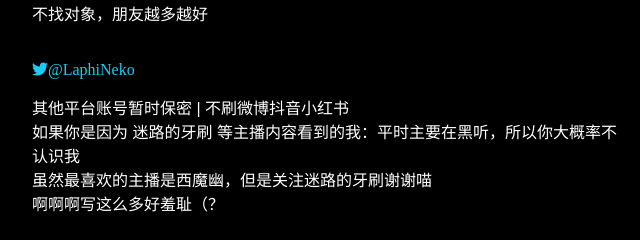
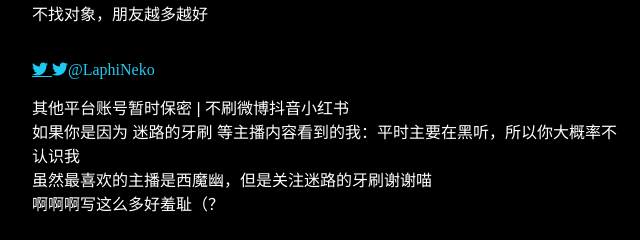
Before and after one commit to LaphiNeko/LaphiNeko.github.io, a plain HTML site: page index.html in a window 1280 px wide. Shown: the part 515-755 px from the top of the page, 308-948 px from the left. Drawn offline with Linux system fonts and the light colour scheme.

Commit message:
Update index.html

```diff
--- a/index.html
+++ b/index.html
@@ -73,7 +73,7 @@
             <br>不找对象，朋友越多越好
             <br><br><br>
         <link rel="stylesheet" href="https://cdnjs.cloudflare.com/ajax/libs/font-awesome/5.15.4/css/all.min.css">
-        <a href="https://twitter.com/LaphiNeko">
+        <a class="fab fa-twitter" href="https://twitter.com/LaphiNeko">
         <i class="fab fa-twitter">@LaphiNeko</i>
         </a>
         <p>其他平台账号暂时保密 | 不刷微博抖音小红书
```
